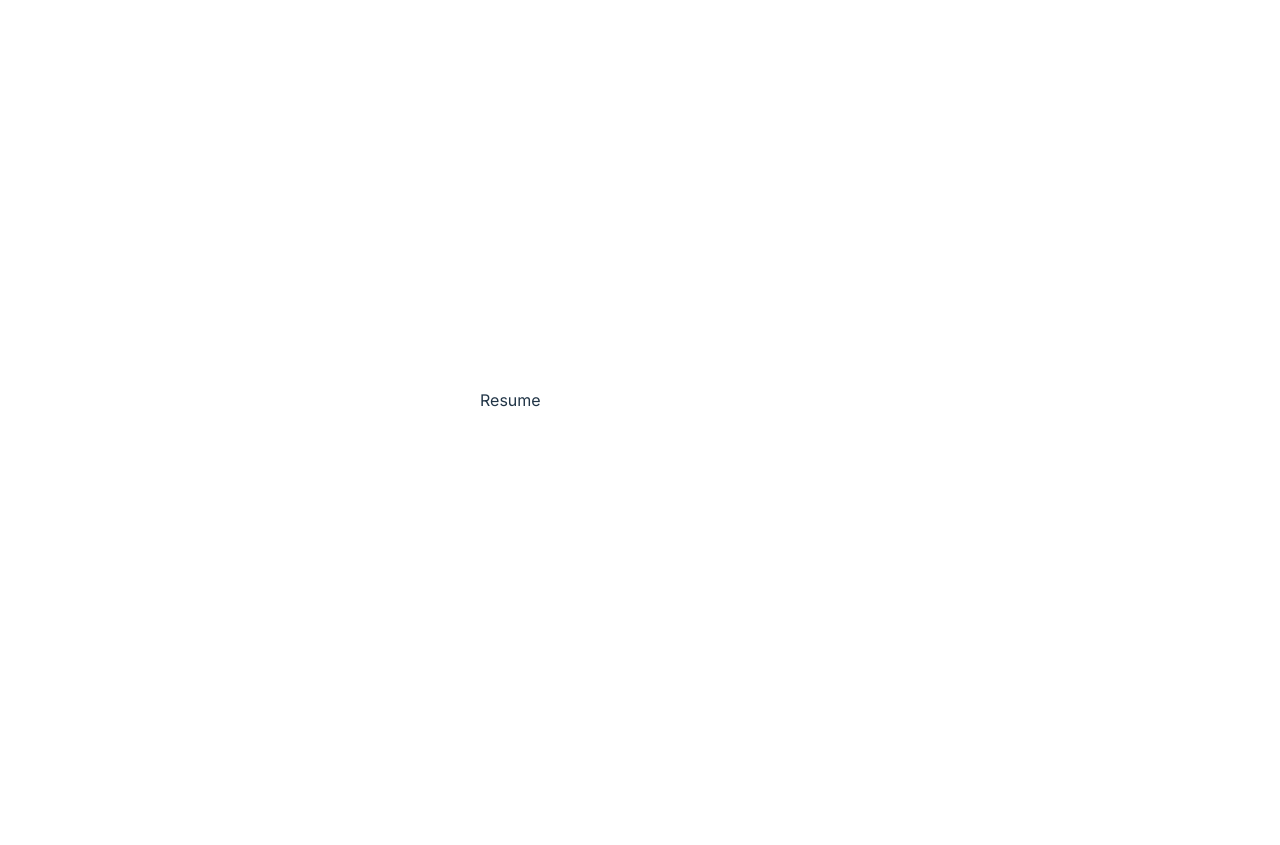
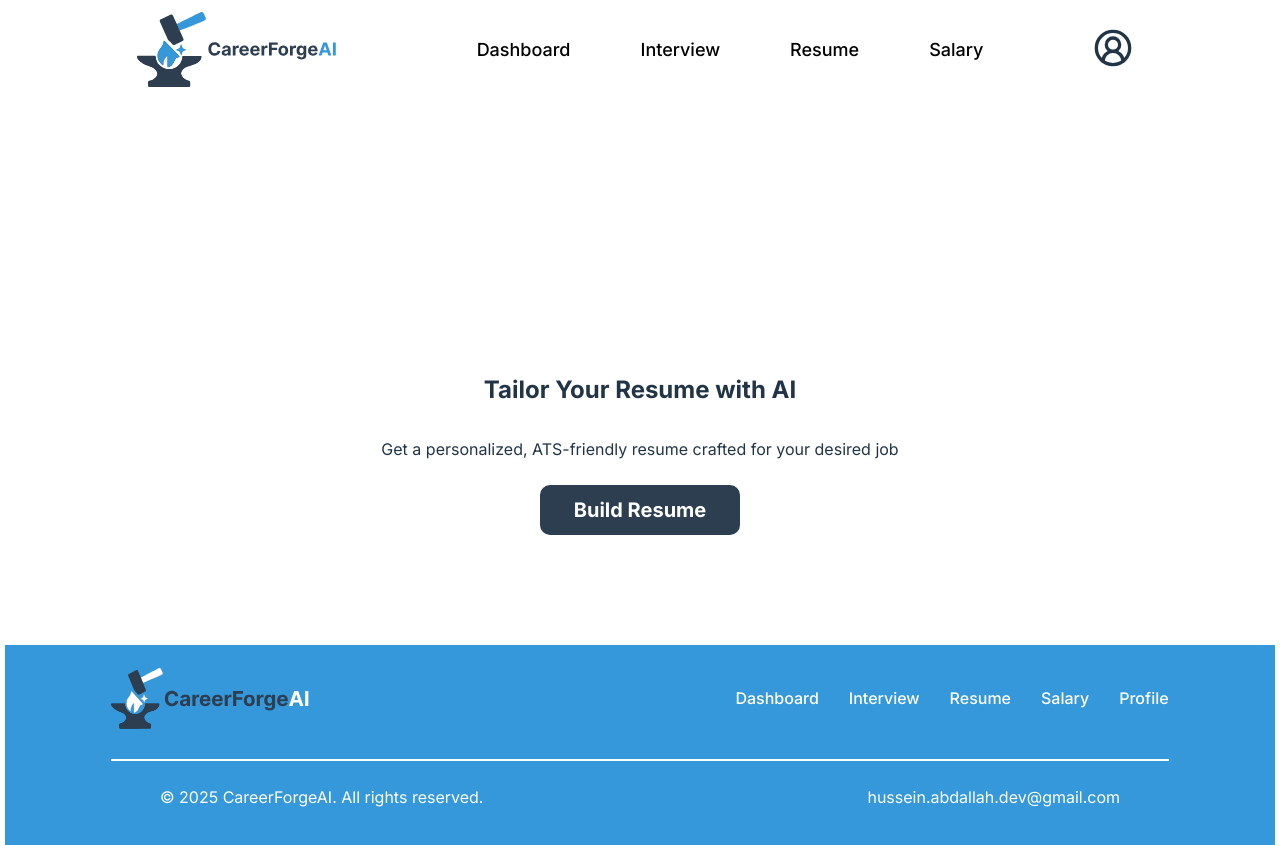
Before and after one commit to Hussein-Abdallah0/CareerForgeAI, a React (Vite) app in the folder frontend/: page /resume in a window 1280 px wide. Before the commit the page ends 800 px from the top, so only its background shows below. Built offline with nearby package versions, Linux system fonts and the light colour scheme.

Commit message:
Finish first sectoin in resume page

```diff
--- a/frontend/src/pages/Resume/Resume/index.jsx
+++ b/frontend/src/pages/Resume/Resume/index.jsx
@@ -1,7 +1,25 @@
 import React from "react";
+import Navbar from "../../../components/Navbar";
+import Footer from "../../../components/Footer";
+import Button from "../../../components/Button";
+import { useNavigate } from "react-router-dom";
+import "./styles.css";
 
 const Resume = () => {
-  return <div>Resume</div>;
+  const navigate = useNavigate();
+  return (
+    <div>
+      <Navbar />
+
+      <div className="interview">
+        <h2>Tailor Your Resume with AI</h2>
+        <p>Get a personalized, ATS-friendly resume crafted for your desired job</p>
+        <Button text="Build Resume" onClick={() => navigate("/resume/start")} />
+      </div>
+
+      <Footer />
+    </div>
+  );
 };
 
 export default Resume;
```
